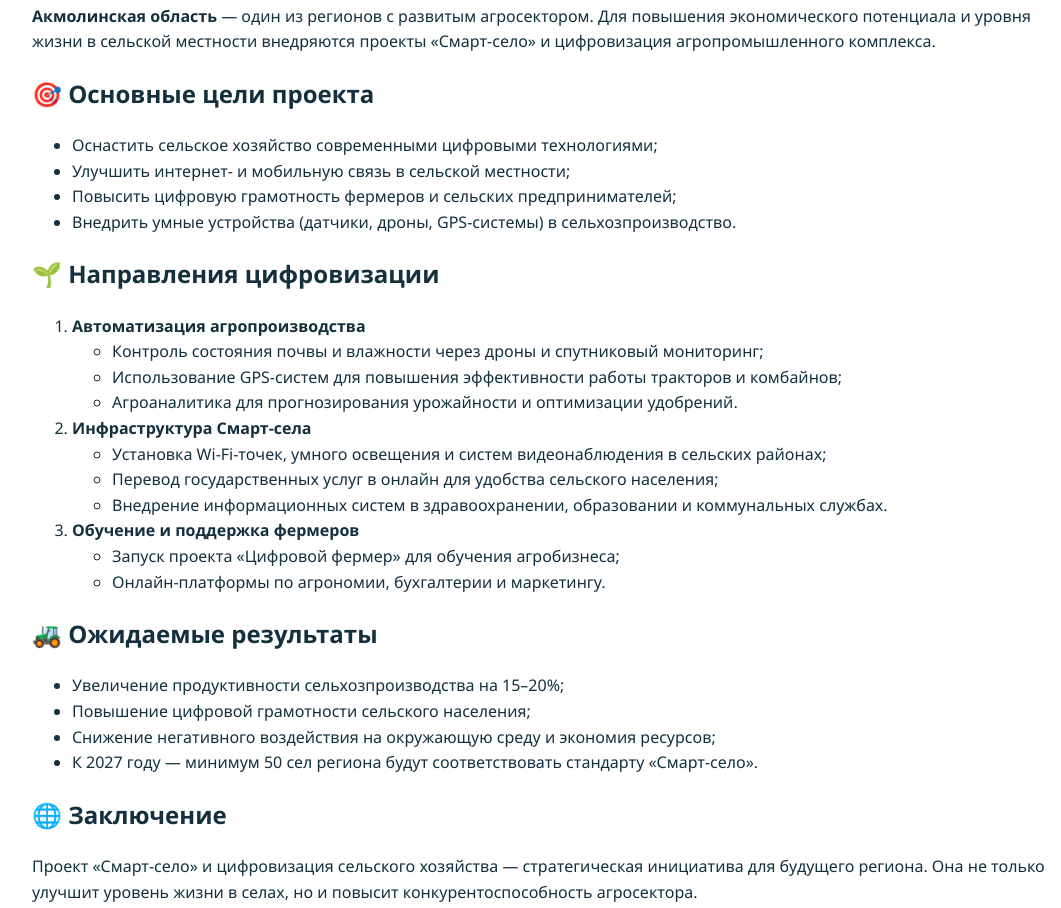
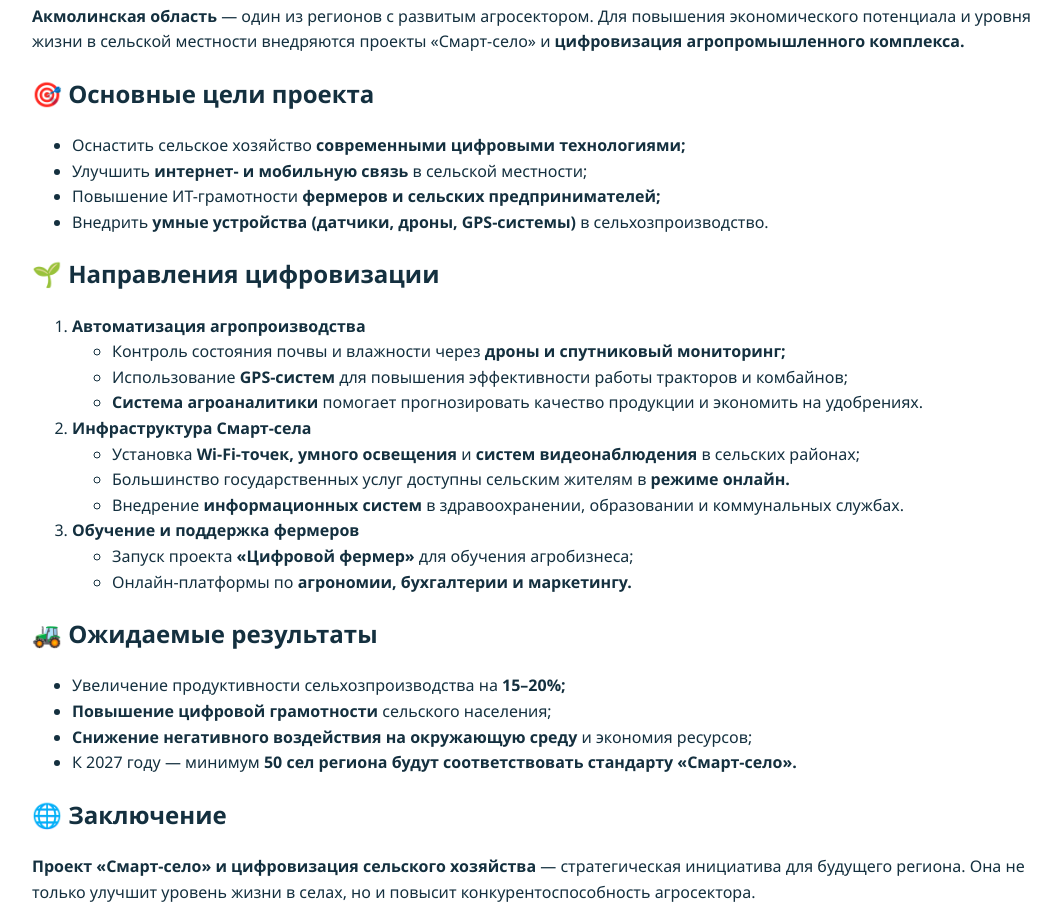
Before and after one commit to promaladoi/A-, a plain HTML site: page smart_agriculture_ru.html in a window 1280 px wide. Shown: the part 216-1124 px from the top of the page, without its empty margins (90-1151 px from the left). Drawn offline with Linux system fonts and the light colour scheme.

Commit message:
Update smart_agriculture_ru.html

```diff
--- a/smart_agriculture_ru.html
+++ b/smart_agriculture_ru.html
@@ -25,46 +25,46 @@
   </header>
   <main class="container">
     <h1>🌾 Смарт‑село и цифровизация сельского хозяйства</h1>
-    <p><b>Акмолинская область</b> — один из регионов с развитым агросектором. Для повышения экономического потенциала и уровня жизни в сельской местности внедряются проекты «Смарт‑село» и цифровизация агропромышленного комплекса.</p>
+    <p><b>Акмолинская область</b> — один из регионов с развитым агросектором. Для повышения экономического потенциала и уровня жизни в сельской местности внедряются проекты «Смарт‑село» и <b>цифровизация агропромышленного комплекса.</b></p>
     <h2>🎯 Основные цели проекта</h2>
     <ul>
-      <li>Оснастить сельское хозяйство современными цифровыми технологиями;</li>
-      <li>Улучшить интернет‑ и мобильную связь в сельской местности;</li>
-      <li>Повысить цифровую грамотность фермеров и сельских предпринимателей;</li>
-      <li>Внедрить умные устройства (датчики, дроны, GPS‑системы) в сельхозпроизводство.</li>
+      <li>Оснастить сельское хозяйство <b>современными цифровыми технологиями;</b></li>
+      <li>Улучшить <b>интернет‑ и мобильную связь</b> в сельской местности;</li>
+      <li>Повышение ИТ-грамотности <b>фермеров и сельских предпринимателей;</b></li>
+      <li>Внедрить <b>умные устройства (датчики, дроны, GPS‑системы)</b> в сельхозпроизводство.</li>
     </ul>
     <h2>🌱 Направления цифровизации</h2>
     <ol>
       <li><b>Автоматизация агропроизводства</b>
         <ul>
-          <li>Контроль состояния почвы и влажности через дроны и спутниковый мониторинг;</li>
-          <li>Использование GPS‑систем для повышения эффективности работы тракторов и комбайнов;</li>
-          <li>Агроаналитика для прогнозирования урожайности и оптимизации удобрений.</li>
+          <li>Контроль состояния почвы и влажности через <b>дроны и спутниковый мониторинг;</b></li>
+          <li>Использование <b>GPS‑систем</b> для повышения эффективности работы тракторов и комбайнов;</li>
+          <li><b>Система агроаналитики</b> помогает прогнозировать качество продукции и экономить на удобрениях.</li>
         </ul>
       </li>
       <li><b>Инфраструктура Смарт‑села</b>
         <ul>
-          <li>Установка Wi‑Fi‑точек, умного освещения и систем видеонаблюдения в сельских районах;</li>
-          <li>Перевод государственных услуг в онлайн для удобства сельского населения;</li>
-          <li>Внедрение информационных систем в здравоохранении, образовании и коммунальных службах.</li>
+          <li>Установка <b>Wi‑Fi‑точек, умного освещения</b> и <b>систем видеонаблюдения</b> в сельских районах;</li>
+          <li>Большинство государственных услуг доступны сельским жителям в <b>режиме онлайн.</b></li>
+          <li>Внедрение <b>информационных систем</b> в здравоохранении, образовании и коммунальных службах.</li>
         </ul>
       </li>
       <li><b>Обучение и поддержка фермеров</b>
         <ul>
-          <li>Запуск проекта «Цифровой фермер» для обучения агробизнеса;</li>
-          <li>Онлайн‑платформы по агрономии, бухгалтерии и маркетингу.</li>
+          <li>Запуск проекта <b>«Цифровой фермер»</b> для обучения агробизнеса;</li>
+          <li>Онлайн‑платформы по <b>агрономии, бухгалтерии и маркетингу.</b></li>
         </ul>
       </li>
     </ol>
     <h2>🚜 Ожидаемые результаты</h2>
     <ul>
-      <li>Увеличение продуктивности сельхозпроизводства на 15–20%;</li>
-      <li>Повышение цифровой грамотности сельского населения;</li>
-      <li>Снижение негативного воздействия на окружающую среду и экономия ресурсов;</li>
-      <li>К 2027 году — минимум 50 сел региона будут соответствовать стандарту «Смарт‑село».</li>
+      <li>Увеличение продуктивности сельхозпроизводства на <b>15–20%;</b></li>
+      <li><b>Повышение цифровой грамотности</b> сельского населения;</li>
+      <li><b>Снижение негативного воздействия на окружающую среду</b> и экономия ресурсов;</li>
+      <li>К 2027 году — минимум <b>50 сел региона будут соответствовать стандарту «Смарт‑село».</b></li>
     </ul>
     <h2>🌐 Заключение</h2>
-    <p>Проект «Смарт‑село» и цифровизация сельского хозяйства — стратегическая инициатива для будущего региона. Она не только улучшит уровень жизни в селах, но и повысит конкурентоспособность агросектора.</p>
+    <p><b>Проект «Смарт‑село» и цифровизация сельского хозяйства</b> — стратегическая инициатива для будущего региона. Она не только улучшит уровень жизни в селах, но и повысит конкурентоспособность агросектора.</p>
     <p><a class="btn" href="projects_ru.html">Назад</a></p>
   </main>
   <footer class="site-footer">
```
